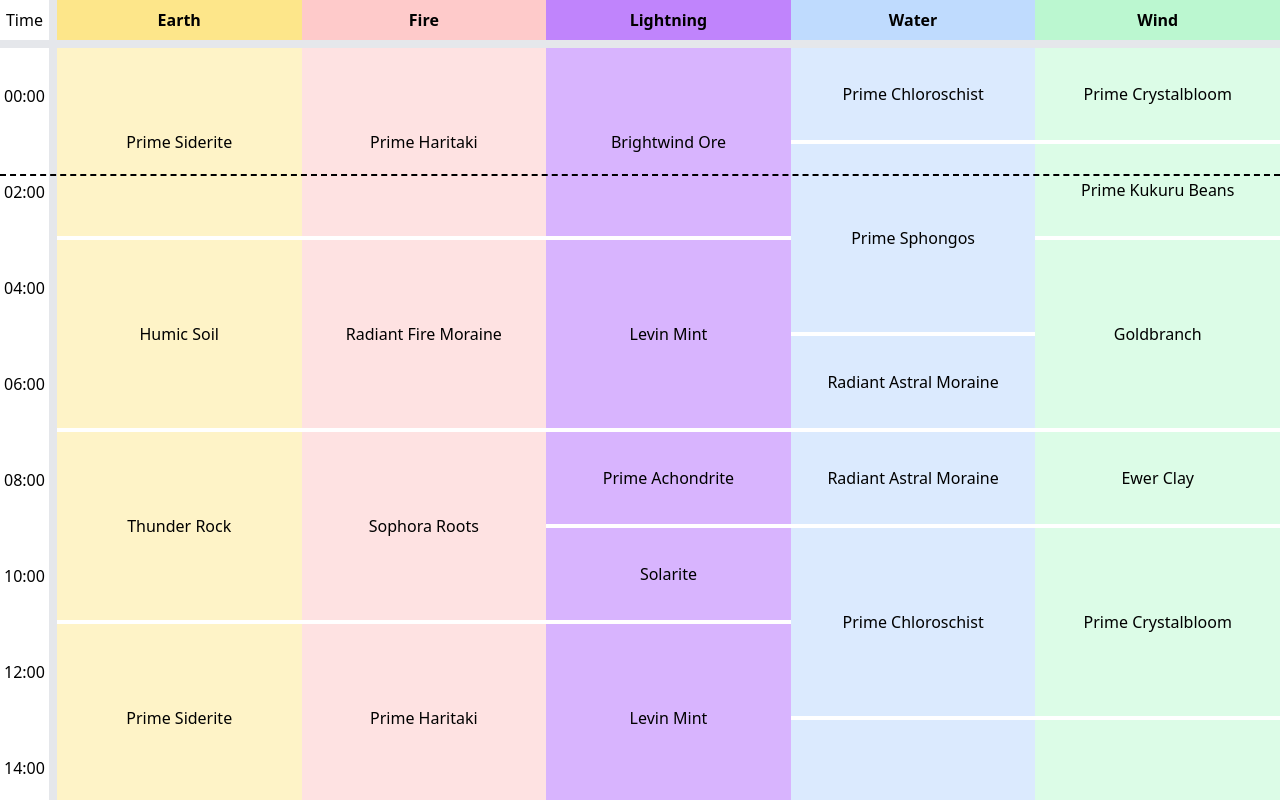
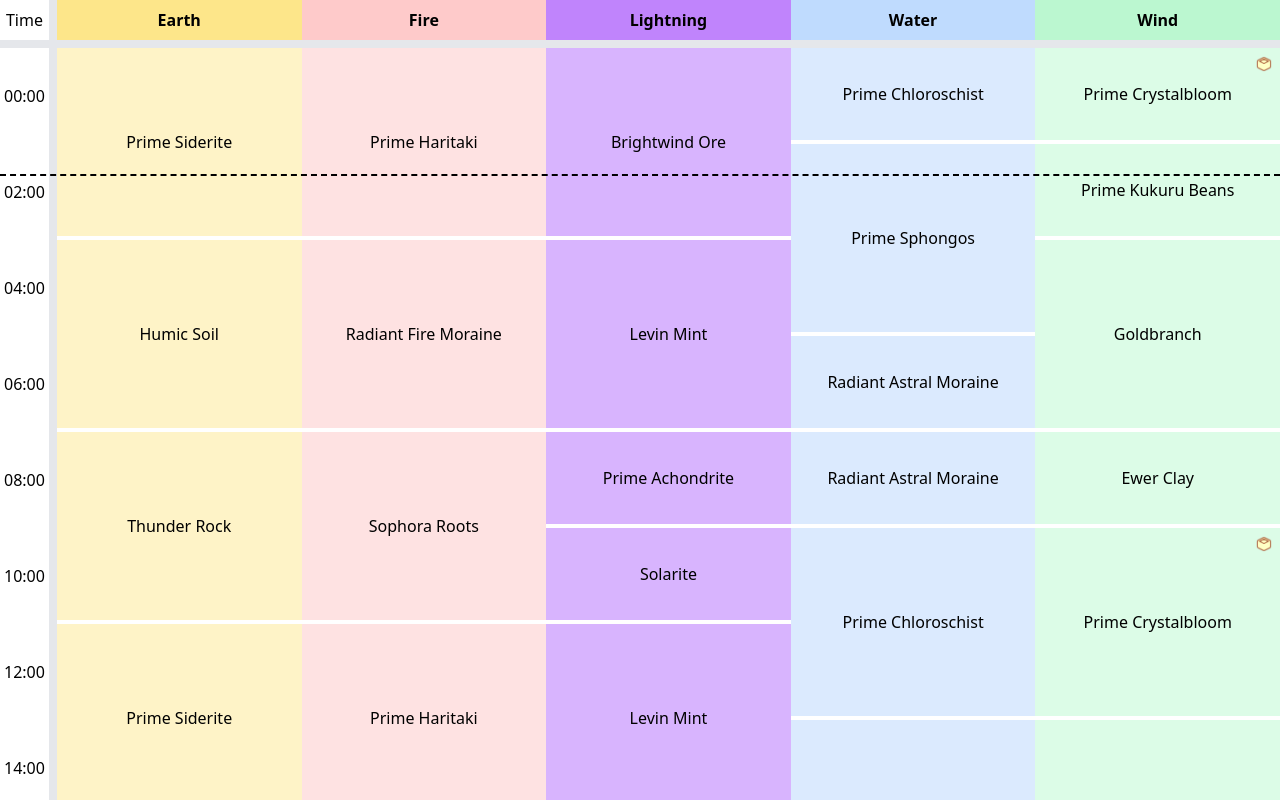
Before and after one commit to xurion/ffxiv-crystal-cluster-gathering, a React (Vite) app: page / in a window 1280 px wide. Shown: the top 800 px of the page. Built offline with nearby package versions, Linux system fonts and the light colour scheme.

Commit message:
Add collectable icon

```diff
--- a/src/Entry.tsx
+++ b/src/Entry.tsx
@@ -1,5 +1,6 @@
 import { Cell } from "./Cell";
 import type { Entry as EntryDetails } from "./data";
+import collectableIcon from "./assets/collectable.webp";
 
 type Props = {
   className?: string;
@@ -12,8 +13,14 @@ export const Entry = ({ className, entry }: Props) => {
   }
 
   return (
-    <Cell className={className} height={entry.duration}>
+    <Cell
+      className={`relative${className ? ` ${className}` : ""}`}
+      height={entry.duration}
+    >
       {entry.name}
+      {entry.collectable && (
+        <img className="absolute right-2 top-2 w-4" src={collectableIcon} />
+      )}
     </Cell>
   );
 };
--- a/src/data.ts
+++ b/src/data.ts
@@ -343,7 +343,7 @@ export const water: Entry[] = [
 
 export const wind: Entry[] = [
   {
-    collectable: false,
+    collectable: true,
     duration: 2,
     job: "BOT",
     level: 90,
@@ -387,7 +387,7 @@ export const wind: Entry[] = [
     zone: "Labyrinthos",
   },
   {
-    collectable: false,
+    collectable: true,
     duration: 4,
     job: "BOT",
     level: 90,
@@ -431,7 +431,7 @@ export const wind: Entry[] = [
     zone: "Yanxia",
   },
   {
-    collectable: false,
+    collectable: true,
     duration: 2,
     job: "BOT",
     level: 90,
```
Also changed, not shown: src/assets/collectable.webp (added).
